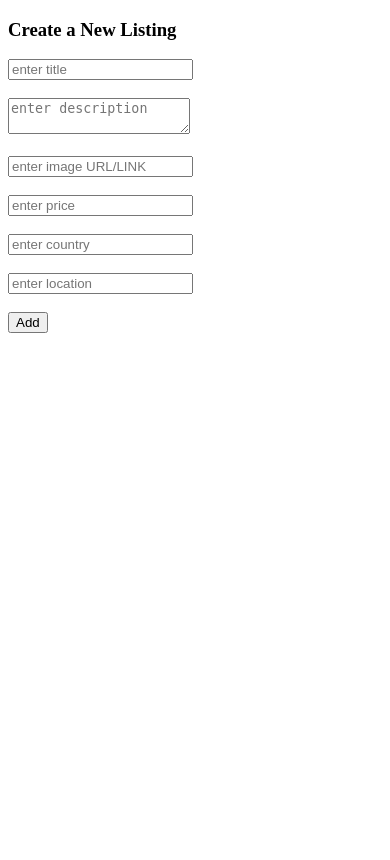
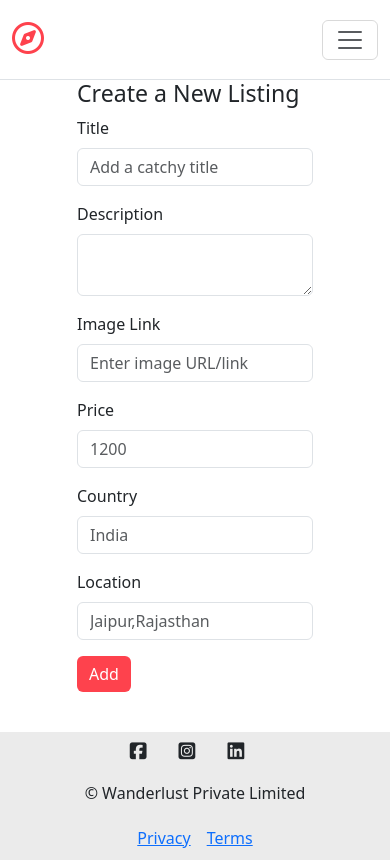
Before and after one commit to Neerajkumar199/airbnb, a Node server app: page /listings/new in a window 390 px wide. Before the commit the page ends 333 px from the top, so only its background shows below. Run offline with Node 20, Linux system fonts and the light colour scheme; some libraries are stand-ins or nearby versions.

Commit message:
style: add boilerplate layout, navbar, footer, and styling for all listing views

```diff
--- a/app.js
+++ b/app.js
@@ -6,6 +6,7 @@ const ejsMate = require("ejs-mate");
 const MONGO_URL = "mongodb://127.0.0.1:27017/wanderlust";
 
 const Listing = require("./models/listing.js");
+app.use(express.static('public'));
 const path = require("path");
 const methodOverride = require("method-override");
 const { rmSync } = require("fs");
@@ -21,6 +22,7 @@ async function main() {
   await mongoose.connect(MONGO_URL);
 }
 
+
 app.set("view engine ","ejs");
 app.set("views", path.join(__dirname,"views"));
 app.use(express.urlencoded({ extended: true }));
@@ -32,11 +34,13 @@ app.use(express.static(path.join(__dirname,"/public")));
 app.get("/", (req, res) => {
   res.send("Hi , I am root");
 });
- // Index Route
+ //Index Route
 app.get("/listings",async(req,res)=>{
    const allListings = await Listing.find({});
    res.render("listings/index.ejs",{allListings});
   });
+
+
 
   // New  Route
 
--- a/init/index.js
+++ b/init/index.js
@@ -6,6 +6,7 @@ const MONGO_URL = "mongodb://127.0.0.1:27017/wanderlust";
 main()
   .then(() => {
     console.log("connected to DB");
+
   })
   .catch((err) => {
     console.log(err);
--- a/public/css/style.css
+++ b/public/css/style.css
@@ -1,3 +1,127 @@
 body {
-       background-color : pink;
+  font-family: "Plus Jakarta Sans", serif;
+  font-weight: 400;
+  font-style: normal;
+  display: flex;
+  flex-direction: column;
+  min-height: 100vh;
 }
+.container{
+    flex : 1;
+
+}
+.navbar {
+    height: 5rem;
+    background-color: white;
+}
+
+.fa-compass {
+    color: #fe424d;
+    font-size: 2rem;
+}
+
+.nav-link {
+    color: #222222 !important;
+}
+
+.f-info-links {
+    text-decoration: none;
+    color: #222222;
+}
+
+.f-info-links a:hover {
+    text-decoration: underline;
+}
+
+/* Grouped styles for both .f-info-links and .f-info-socials */
+.f-info-links,
+.f-info-socials,
+.f-info-brand{
+    width: 100%;
+    display: flex;            /* ✅ Added */
+    justify-content: center;  /* ✅ Added */
+    gap: 1rem;                /* Optional: Adds spacing between links/icons */
+}
+
+/* Fixed icon alignment */
+.f-info-socials i {
+    font-size: 1.2rem;
+    margin-right: 1rem;
+
+}
+
+.f-info {
+    text-align: center;
+    height: 8rem;
+    background-color: #ebebeb;
+    display: flex;
+    flex-wrap: wrap;
+    justify-content: center;
+    align-items: center;
+}
+
+
+/* cards */
+.card {
+    border : none !important ;
+    margin-bottom : 2rem;
+}
+.card-img-top{
+    border-radius: 1rem !important;
+    width : 100% !important;
+    object-fit : cover !important;
+}
+
+.card-body{
+    padding : 0 !important;
+}
+.card-text p{
+    font-weight : 400;
+}
+.listing-link{
+    text-decoration: none;
+}
+
+/* Card effect */
+.card-img-overlay {
+    opacity: 0;
+    transition: opacity 0.3s ease;
+}
+
+.card-img-overlay:hover {
+    opacity: 0.2;
+    background-color: white;
+}
+/* New Page */
+.add-btn{
+
+    background-color: #fe424d !important;
+    border :none !important;
+}
+/* Edit Page  */
+
+.edit-btn{
+     background-color: #fe424d !important;
+    border :none !important;
+}
+
+
+/* Show Page  */
+
+.show-img{
+    height: 30vh;
+
+
+}
+.btns{
+    display: flex;
+
+}
+.show-card{
+    padding-left : 0;
+    padding-right : 0 ;
+
+}
+.f-info {
+    margin-top: 1rem; /* Adjust the value as needed */
+}
--- /dev/null
+++ b/views/Includes/footer.ejs
@@ -0,0 +1,15 @@
+<footer>
+      <div class="f-info">
+          <div class="f-info-socials">
+              <i class="fa-brands fa-square-facebook"></i>
+              <i class="fa-brands fa-square-instagram"></i>
+              <i class="fa-brands fa-linkedin"></i>
+
+          </div>
+          <div class="f-info-brand"> &copy; Wanderlust Private Limited </div>
+          <div class="f-info-links">
+               <a href="/privacy">Privacy</a>
+               <a href="/terms">Terms</a>
+          </div>
+      </div>
+</footer>
--- a/views/Includes/navbar.ejs
+++ b/views/Includes/navbar.ejs
@@ -1,15 +1,14 @@
-<nav class="navbar navbar-expand-lg bg-body-tertiary">
+<nav class="navbar navbar-expand-md bg-body-light border-bottom sticky-top">
   <div class="container-fluid">
-    <a class="navbar-brand" href="#">Navbar</a>
-    <button class="navbar-toggler" type="button" data-bs-toggle="collapse" data-bs-target="#navbarNavAltMarkup" aria-controls="navbarNavAltMarkup" aria-expanded="false" aria-label="Toggle navigation">
+    <a class="navbar-brand" href="/"><i class="fa-regular fa-compass"></i></a>
+    <button class="navbar-toggler" type="button" data-bs-toggle="collapse" data-bs-target="#navbarNavAltMarkup">
       <span class="navbar-toggler-icon"></span>
     </button>
     <div class="collapse navbar-collapse" id="navbarNavAltMarkup">
       <div class="navbar-nav">
-        <a class="nav-link active" aria-current="page" href="#">Home</a>
-        <a class="nav-link" href="#">Features</a>
-        <a class="nav-link" href="#">Pricing</a>
-        <a class="nav-link disabled" aria-disabled="true">Disabled</a>
+        <a class="nav-link" href="/">Home</a>
+        <a class="nav-link" href="/listings">All Listings</a>
+        <a class="nav-link" href="/listings/new">Add new Listing</a>
       </div>
     </div>
   </div>
--- a/views/layouts/boilerplate.ejs
+++ b/views/layouts/boilerplate.ejs
@@ -5,13 +5,22 @@
        <meta name="viewport" content="width=device-width, initial-scale=1.0">
        <title>WanderLust</title>
        <link rel="stylesheet" href="/css/style.css">
-       <link href="https://cdn.jsdelivr.net/npm/bootstrap@5.3.7/dist/css/bootstrap.min.css" rel="stylesheet" integrity="sha384-LN+7fdVzj6u52u30Kp6M/trliBMCMKTyK833zpbD+pXdCLuTusPj697FH4R/5mcr" crossorigin="anonymous">
+       <link href="https://cdn.jsdelivr.net/npm/bootstrap@5.3.0/dist/css/bootstrap.min.css" rel="stylesheet">
+       <link rel="stylesheet" href="https://cdnjs.cloudflare.com/ajax/libs/font-awesome/6.7.2/css/all.min.css" integrity="sha512-Evv84Mr4kqVGRNSgIGL/F/aIDqQb7xQ2vcrdIwxfjThSH8CSR7PBEakCr51Ck+w+/U6swU2Im1vVX0SVk9ABhg==" crossorigin="anonymous" referrerpolicy="no-referrer" />
+        <link rel="preconnect" href="https://fonts.googleapis.com" />
+       <link rel="preconnect" href="https://fonts.gstatic.com" crossorigin />
+       <link
+       href="https://fonts.googleapis.com/css2?family=Plus+Jakarta+Sans:ital,wght@0,200..800;1,200..800&display=swap"
+       rel="stylesheet"
+       />
 </head>
 <body>
        <%- include("../includes/navbar.ejs")%>
         <div class="container">
-              <%- body%>
-       <script src="https://cdn.jsdelivr.net/npm/bootstrap@5.3.7/dist/js/bootstrap.bundle.min.js" integrity="sha384-ndDqU0Gzau9qJ1lfW4pNLlhNTkCfHzAVBReH9diLvGRem5+R9g2FzA8ZGN954O5Q" crossorigin="anonymous"></script>
+              <%- body %>
         </div>
+         <%- include("../includes/footer.ejs")%>
+        <script src="https://cdn.jsdelivr.net/npm/bootstrap@5.3.0/dist/js/bootstrap.bundle.min.js"></script>
+
 </body>
 </html>
--- a/views/listings/new.ejs
+++ b/views/listings/new.ejs
@@ -1,32 +1,45 @@
-<!DOCTYPE html>
-<html lang="en">
-<head>
-       <meta charset="UTF-8">
-       <meta name="viewport" content="width=device-width, initial-scale=1.0">
-       <title>WanderLust</title>
-</head>
-<body>
-       <h3>Create a New Listing </h3>
-       <form method="POST" action="/listings">
-              <input name="listing[title]" placeholder="enter title">
-              <br><br>
+<% layout("/layouts/boilerplate") %>
+<div class="row">
+       <div class="col-8 offset-2">
+              <!-- <br><br> -->
+<h3>Create a New Listing</h3>
 
-              <textarea name="listing[description]" placeholder="enter description"></textarea>
-              <br><br>
+<form method="POST" action="/listings">
+    <div class="mb-3">
+        <label for="title" class="form-label">Title</label>
+        <input id="title" name="listing[title]" placeholder="Add a catchy title " type="text" class="form-control">
+    </div>
 
-              <input name="listing[image]" placeholder="enter image URL/LINK" type="text">
-              <br><br>
+    <div class="mb-3">
+        <label for="description" class="form-label">Description</label>
+        <textarea id="description" name="listing[description]" class="form-control"></textarea>
+    </div>
 
-              <input name="listing[price]" placeholder="enter price" type="number">
-              <br><br>
+    <div class="mb-3">
+        <label for="image" class="form-label">Image Link</label>
+        <input id="image" name="listing[image]" placeholder="Enter image URL/link" type="text" class="form-control">
+    </div>
 
-              <input name="listing[country]" placeholder="enter country" type="text">
-              <br><br>
+    <div class="row">
+       <div class="mb-3 col-md-3">
+        <label for="price" class="form-label">Price</label>
+        <input id="price" name="listing[price]" placeholder="1200" type="number" class="form-control">
+    </div>
 
-              <input name="listing[location]" placeholder="enter location" type="text">
-              <br><br>
+    <div class="mb-3 col-md-8">
+        <label for="country" class="form-label">Country</label>
+        <input id="country" name="listing[country]" placeholder="India" type="text" class="form-control">
+    </div>
 
-              <button type="submit">Add</button>
-       </form>
-</body>
-</html>
+    </div>
+    <div class="mb-3">
+        <label for="location" class="form-label">Location</label>
+        <input id="location" name="listing[location]" placeholder="Jaipur,Rajasthan" type="text" class="form-control">
+    </div>
+
+    <button class="btn btn-dark add-btn">Add</button>
+
+    <br><br>
+</form>
+</div>
+</div>
```
Also changed, not shown: models/listing.js (+5 -8 lines), views/listings/edit.ejs (+49 -27 lines), views/listings/index.ejs (+22 -9 lines), views/listings/show.ejs (+26 -14 lines), public/css/default_img.jpg (added).
